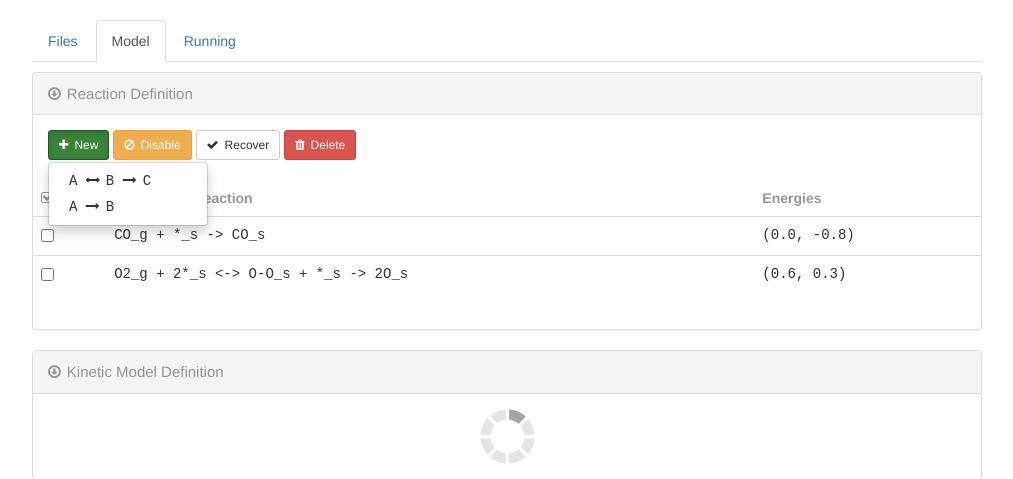
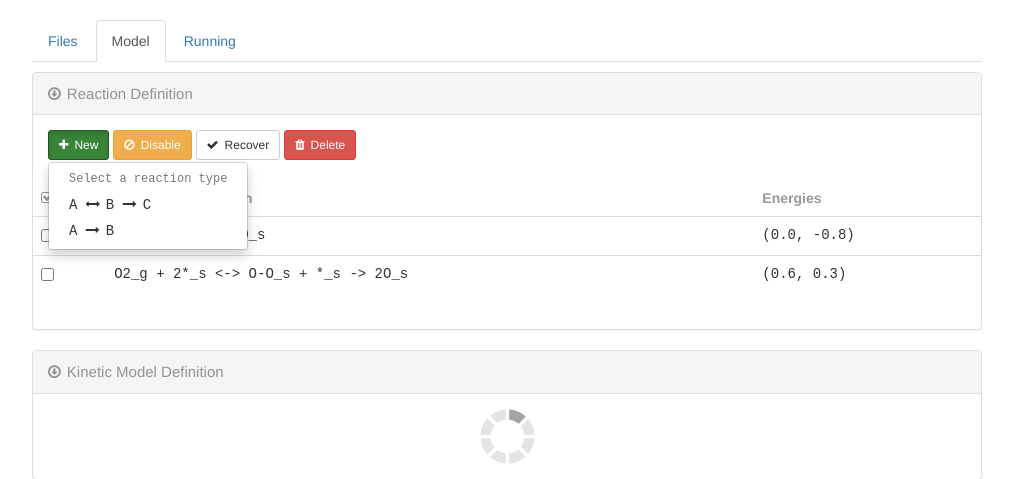
Before and after one commit to PytLab/scaks-hub, a Flask app: page /model/ in a window 1280 px wide, after a click on "New". Shown: the part 52-531 px from the top of the page, without its empty margins (133-1146 px from the left). Run offline with Flask 2, Linux system fonts and the light colour scheme; some libraries are stand-ins or nearby versions.

Commit message:
添加dropdown header

```diff
--- a/app/static/js/kynetix/rxn_definition.js
+++ b/app/static/js/kynetix/rxn_definition.js
@@ -296,7 +296,7 @@
     var addAlertInfo = function(selector, dismiss_time) {
         $element = $(selector);
         $alert = $('<div class="alert alert-danger"></div>')
-            .append('<p>Please enter valid reaction definition !</p>');
+            .append('<p><b>Please enter valid reaction definition !</b></p>');
         $element.before($alert);
 
         var dismiss_time = dismiss_time || 3000;
--- a/app/templates/model/rxn_panel.html
+++ b/app/templates/model/rxn_panel.html
@@ -15,6 +15,7 @@
 					    	<i class="fa fa-plus"></i>New
 					    	</button>
 							<ul class="dropdown-menu">
+                                <li class="dropdown-header">Select a reaction type</li>
 								<li class="open-rxn-definition" id="with-barrier"><a href="">A <i class="fa fa-arrows-h"></i>B <i class="fa fa-long-arrow-right"></i>C</a></li>
 								<li class="open-rxn-definition" id="no-barrier"><a href="">A <i class="fa fa-long-arrow-right"></i>B</a></li>
 							</ul>
```
